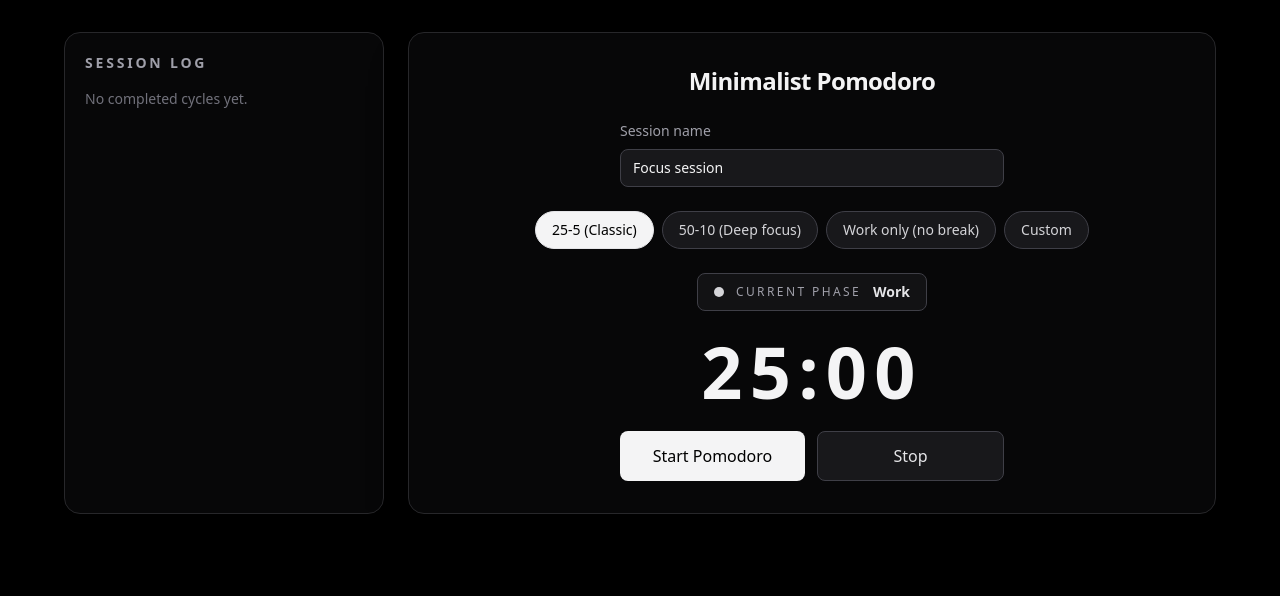
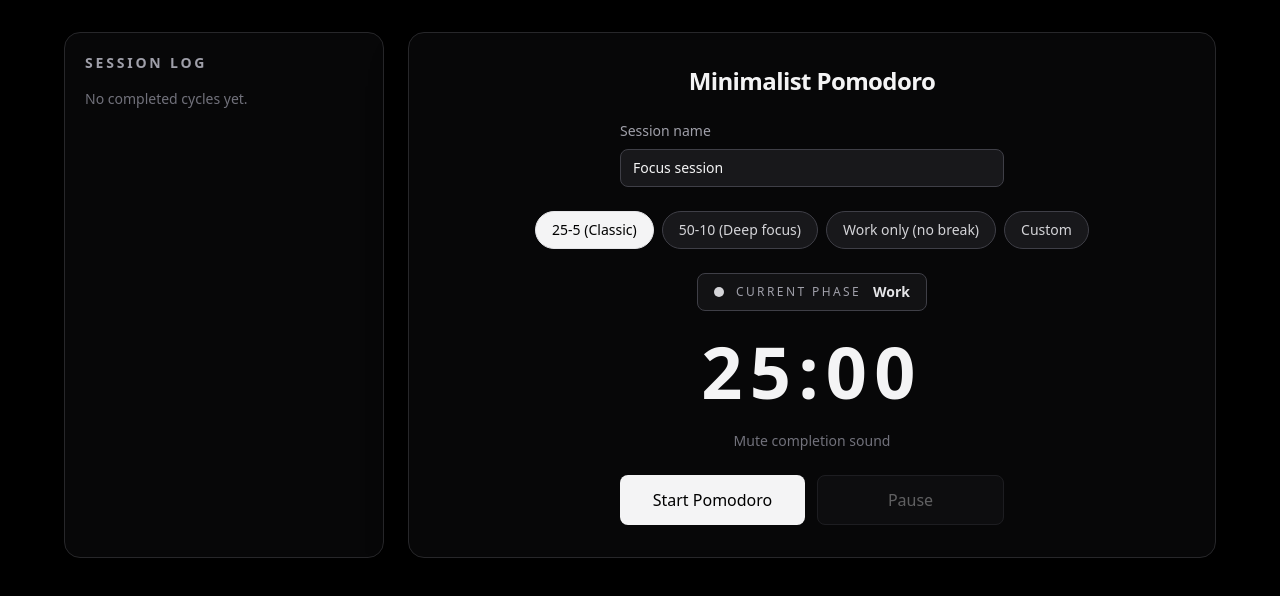
Before and after one commit to rcuevaspantoja/pomodoro-to-googlecalendar, a Next.js app: page / in a window 1280 px wide. Shown: the top 596 px of the page. Built offline with nearby package versions, Linux system fonts and the light colour scheme.

Commit message:
pomodoro y session log

```diff
--- a/components/pomodoro/PomodoroCard.tsx
+++ b/components/pomodoro/PomodoroCard.tsx
@@ -4,6 +4,7 @@ import { useEffect, useMemo, useRef, useState } from "react";
 import { PRESETS } from "./constants";
 import { CustomPresetModal } from "./CustomPresetModal";
 import { PhaseBadge } from "./PhaseBadge";
+import { playBell } from "./playBell";
 import { PresetSelector } from "./PresetSelector";
 import { SessionHistory } from "./SessionHistory";
 import { TimerControls } from "./TimerControls";
@@ -12,13 +13,42 @@ import type { PomodoroHistoryRecord, PomodoroPreset } from "./types";
 
 export function PomodoroCard() {
   const [selectedPresetId, setSelectedPresetId] = useState(PRESETS[0].id);
+  const [sessionActive, setSessionActive] = useState(false);
   const [isRunning, setIsRunning] = useState(false);
   const [isBreakTime, setIsBreakTime] = useState(false);
   const [pomodoroName, setPomodoroName] = useState("Focus session");
   const [historyRecords, setHistoryRecords] = useState<PomodoroHistoryRecord[]>([]);
   const [customPreset, setCustomPreset] = useState<PomodoroPreset | null>(null);
   const [isCustomModalOpen, setIsCustomModalOpen] = useState(false);
+  const [soundMuted, setSoundMuted] = useState(false);
   const phaseCompletionHandledRef = useRef(false);
+  const soundMutedRef = useRef(false);
+
+  useEffect(() => {
+    try {
+      if (localStorage.getItem("pomodoro-sound-muted") === "true") {
+        setSoundMuted(true);
+      }
+    } catch {
+      /* ignore */
+    }
+  }, []);
+
+  useEffect(() => {
+    soundMutedRef.current = soundMuted;
+  }, [soundMuted]);
+
+  const toggleSoundMuted = () => {
+    setSoundMuted((current) => {
+      const next = !current;
+      try {
+        localStorage.setItem("pomodoro-sound-muted", String(next));
+      } catch {
+        /* ignore */
+      }
+      return next;
+    });
+  };
 
   const selectedPreset = useMemo(
     () => (selectedPresetId === "custom" && customPreset ? customPreset : PRESETS.find((preset) => preset.id === selectedPresetId) ?? PRESETS[0]),
@@ -51,7 +81,15 @@ export function PomodoroCard() {
     ]);
   };
 
+  const completeSessionWithOptionalSound = () => {
+    if (!soundMutedRef.current) {
+      void playBell();
+    }
+    addHistoryRecord();
+  };
+
   useEffect(() => {
+    setSessionActive(false);
     setIsRunning(false);
     setIsBreakTime(false);
     setSecondsLeft(selectedPreset.workMinutes * 60);
@@ -79,7 +117,8 @@ export function PomodoroCard() {
     phaseCompletionHandledRef.current = true;
 
     if (isBreakTime) {
-      addHistoryRecord();
+      completeSessionWithOptionalSound();
+      setSessionActive(false);
       setIsRunning(false);
       setIsBreakTime(false);
       setSecondsLeft(selectedPreset.workMinutes * 60);
@@ -92,16 +131,27 @@ export function PomodoroCard() {
       return;
     }
 
-    addHistoryRecord();
+    completeSessionWithOptionalSound();
+    setSessionActive(false);
     setIsRunning(false);
     setSecondsLeft(selectedPreset.workMinutes * 60);
   }, [secondsLeft, isRunning, isBreakTime, selectedPreset, pomodoroName]);
 
-  const stopTimer = () => {
+  const stopPomodoroSession = () => {
+    setSessionActive(false);
     setIsRunning(false);
     setIsBreakTime(false);
     setSecondsLeft(selectedPreset.workMinutes * 60);
     phaseCompletionHandledRef.current = false;
+  };
+
+  const startOrResumeSession = () => {
+    setSessionActive(true);
+    setIsRunning(true);
+  };
+
+  const pauseSession = () => {
+    setIsRunning(false);
   };
 
   const handlePresetSelect = (presetId: string) => {
@@ -165,7 +215,21 @@ export function PomodoroCard() {
           />
           <PhaseBadge isBreakTime={isBreakTime} />
           <TimerDisplay secondsLeft={secondsLeft} isBreakTime={isBreakTime} />
-          <TimerControls onStart={() => setIsRunning(true)} onStop={stopTimer} />
+          <button
+            type="button"
+            onClick={toggleSoundMuted}
+            className="text-sm text-zinc-500 underline-offset-4 transition hover:text-zinc-300 hover:underline"
+            aria-pressed={soundMuted}
+          >
+            {soundMuted ? "Unmute completion sound" : "Mute completion sound"}
+          </button>
+          <TimerControls
+            sessionState={!sessionActive ? "idle" : isRunning ? "running" : "paused"}
+            onStart={startOrResumeSession}
+            onStopPomodoro={stopPomodoroSession}
+            onPause={pauseSession}
+            onResume={startOrResumeSession}
+          />
         </div>
         </section>
       </div>
--- a/components/pomodoro/TimerControls.tsx
+++ b/components/pomodoro/TimerControls.tsx
@@ -1,24 +1,43 @@
+type SessionState = "idle" | "running" | "paused";
+
 type TimerControlsProps = {
+  sessionState: SessionState;
   onStart: () => void;
-  onStop: () => void;
+  onStopPomodoro: () => void;
+  onPause: () => void;
+  onResume: () => void;
 };
 
-export function TimerControls({ onStart, onStop }: TimerControlsProps) {
+export function TimerControls({
+  sessionState,
+  onStart,
+  onStopPomodoro,
+  onPause,
+  onResume,
+}: TimerControlsProps) {
+  const isIdle = sessionState === "idle";
+  const isPaused = sessionState === "paused";
+
   return (
     <div className="flex w-full max-w-sm gap-3">
       <button
         type="button"
-        onClick={onStart}
+        onClick={isIdle ? onStart : onStopPomodoro}
         className="flex-1 rounded-lg bg-zinc-100 px-4 py-3 font-medium text-black transition hover:bg-zinc-300"
       >
-        Start Pomodoro
+        {isIdle ? "Start Pomodoro" : "Stop Pomodoro"}
       </button>
       <button
         type="button"
-        onClick={onStop}
-        className="flex-1 rounded-lg border border-zinc-700 bg-zinc-900 px-4 py-3 font-medium text-zinc-200 transition hover:border-zinc-500"
+        onClick={isPaused ? onResume : onPause}
+        disabled={isIdle}
+        className={`flex-1 rounded-lg border bg-zinc-900 px-4 py-3 font-medium transition disabled:cursor-not-allowed disabled:opacity-40 disabled:border-zinc-700 disabled:hover:border-zinc-700 disabled:text-zinc-200 ${
+          isPaused
+            ? "border-rose-500/50 text-rose-400 hover:border-rose-400/70 hover:text-rose-300"
+            : "border-zinc-700 text-zinc-200 hover:border-zinc-500"
+        }`}
       >
-        Stop
+        {isPaused ? "Resume" : "Pause"}
       </button>
     </div>
   );
--- /dev/null
+++ b/components/pomodoro/playBell.ts
@@ -0,0 +1,14 @@
+const BELL_SRC = "/sounds/bell.mp3";
+
+export async function playBell(): Promise<void> {
+  if (typeof window === "undefined") return;
+
+  const audio = new Audio(BELL_SRC);
+  audio.volume = 0.85;
+
+  try {
+    await audio.play();
+  } catch {
+    /* autoplay policy or load error */
+  }
+}
```
Also changed, not shown: 1 other file (tests, documents, lock files or other folders).
